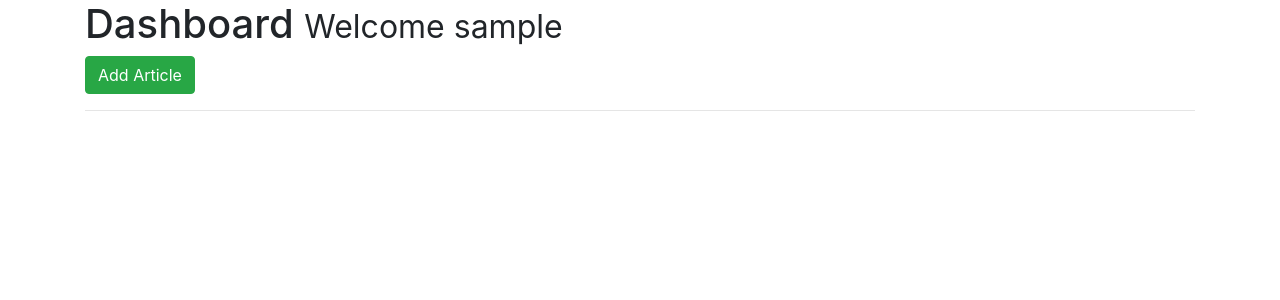
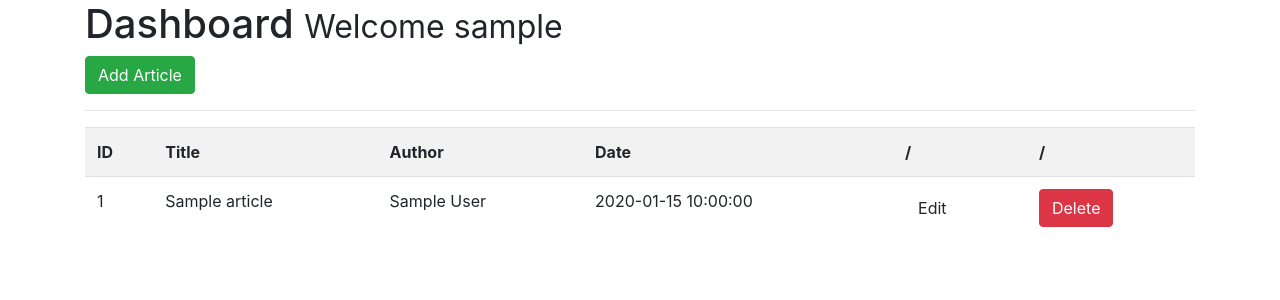
Before and after one commit to mrpgmr67/python-flask-tests, a Flask app: page /dashboard in a window 1280 px wide. Shown: the part 72-372 px from the top of the page. Run offline with Flask 2, Linux system fonts and the light colour scheme; the visitor is signed in with stand-in values (Sample User, id 1); tables that the repository leaves empty or names only in its code hold one stand-in row (values such as "Sample post"); some libraries are stand-ins or nearby versions.

Commit message:
Completed Lesson 4 for articles

```diff
--- a/app.py
+++ b/app.py
@@ -1,5 +1,5 @@
 from flask import Flask, render_template, flash, redirect, url_for, session, request, logging
-from data import Articles
+#from data import Articles
 from flask_mysqldb import MySQL
 from wtforms import Form, StringField, TextAreaField, PasswordField, validators
 from passlib.hash import sha256_crypt
@@ -17,7 +17,7 @@ app.config['MYSQL_CURSORCLASS'] = 'DictCursor'
 # init MYSQL
 mysql = MySQL(app)
 
-Articles = Articles()
+#Articles = Articles()
 
 @app.route('/')
 def index():
@@ -27,13 +27,36 @@ def index():
 def about():
     return render_template('about.html')
 
+# All Articles
 @app.route('/articles')
 def articles():
-    return render_template('articles.html', articles = Articles)
+    # Create cursor
+    cur = mysql.connection.cursor()
 
+    # Get articles
+    result = cur.execute("SELECT * FROM articles")
+    articles = cur.fetchall()
+    if result > 0:
+        return render_template('articles.html', articles=articles)
+    else:
+        msg = 'No Articles Found'
+        return render_template('articles.html', msg=msg)
+
+    # Close connection
+    cur.close()
+
+# Single Article
 @app.route('/article/<string:id>/')
 def article(id):
-    return render_template('article.html', id=id)
+    # Create cursor
+    cur = mysql.connection.cursor()
+
+    # Get article
+    result = cur.execute("SELECT * FROM articles WHERE id = %s", [id])
+    article = cur.fetchone()
+    return render_template('article.html', article=article)
+
+
 class RegisterForm(Form):
     name = StringField('Name', validators=[validators.Length(min=1, max=50)])
     username = StringField('Username', validators=[validators.Length(min=4, max=25)])
@@ -129,7 +152,20 @@ def logout():
 @app.route('/dashboard')
 @is_logged_in
 def dashboard():
-    return render_template('dashboard.html')
+    # Create cursor
+    cur = mysql.connection.cursor()
+
+    # Get articles
+    result = cur.execute("SELECT * FROM articles")
+    articles = cur.fetchall()
+    if result > 0:
+        return render_template('dashboard.html', articles=articles)
+    else:
+        msg = 'No Articles Found'
+        return render_template('dashboard.html', msg=msg)
+
+    # Close connection
+    cur.close()
 
 #Article Form Class
 class ArticleForm(Form):
--- a/templates/dashboard.html
+++ b/templates/dashboard.html
@@ -4,4 +4,24 @@
     <h1>Dashboard <small>Welcome {{session.username}}</small></h1>
     <a class="btn btn-success" href="/add_article">Add Article</a>
     <hr>
+    <table class="table table-striped">
+        <tr>
+            <th>ID</th>
+            <th>Title</th>
+            <th>Author</th>
+            <th>Date</th>
+            <th>/</th>
+            <th>/</th>
+        </tr>
+        {% for article in articles %}
+            <tr>
+                <td>{{article.id}}</td>
+                <td>{{article.title}}</td>
+                <td>{{article.author}}</td>
+                <td>{{article.create_date}}</td>
+                <td><a class="btn btn-default pull-right" href="/edit_article/{{article.id}}">Edit</a></td>
+                <td><a class="btn btn-danger" href="/delete_article/{{article.id}}">Delete</a></td>
+            </tr>
+        {% endfor %}
+    </table>
 {% endblock %}
--- a/templates/home.html
+++ b/templates/home.html
@@ -5,6 +5,10 @@
 <div class="jumbotron text-center">
     <h1>Welcome to the Flask Application</h1>
     <p class="lead">This is a simple application to show how to use Flask</p>
+    {% if session.logged_in == NULL %}
+        <a class="btn btn-primary btn-lg" href="/register" role="button">Register</a>
+        <a class="btn btn-primary btn-lg" href="/login" role="button">Login</a>
+    {% endif %}
 </div>
 
 {% endblock %}
```
Also changed, not shown: templates/article.html (+6 -4 lines).
